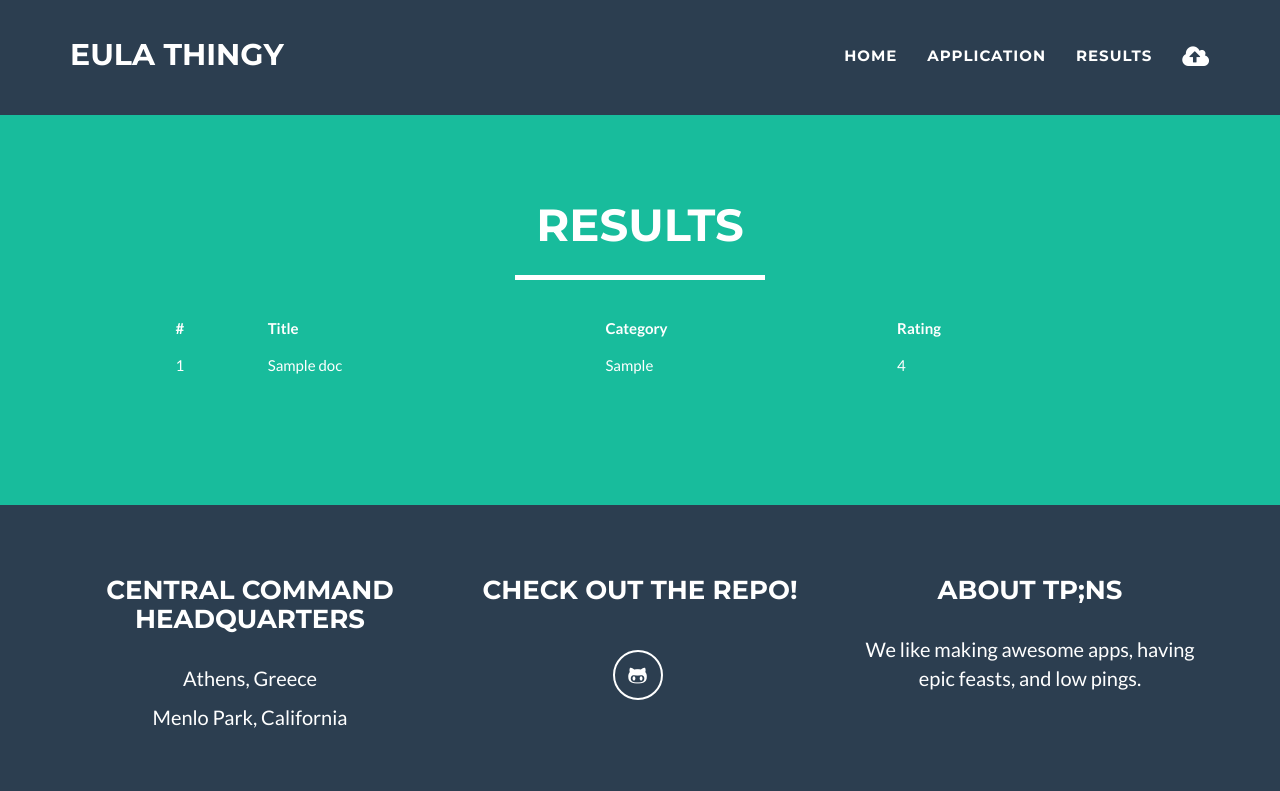
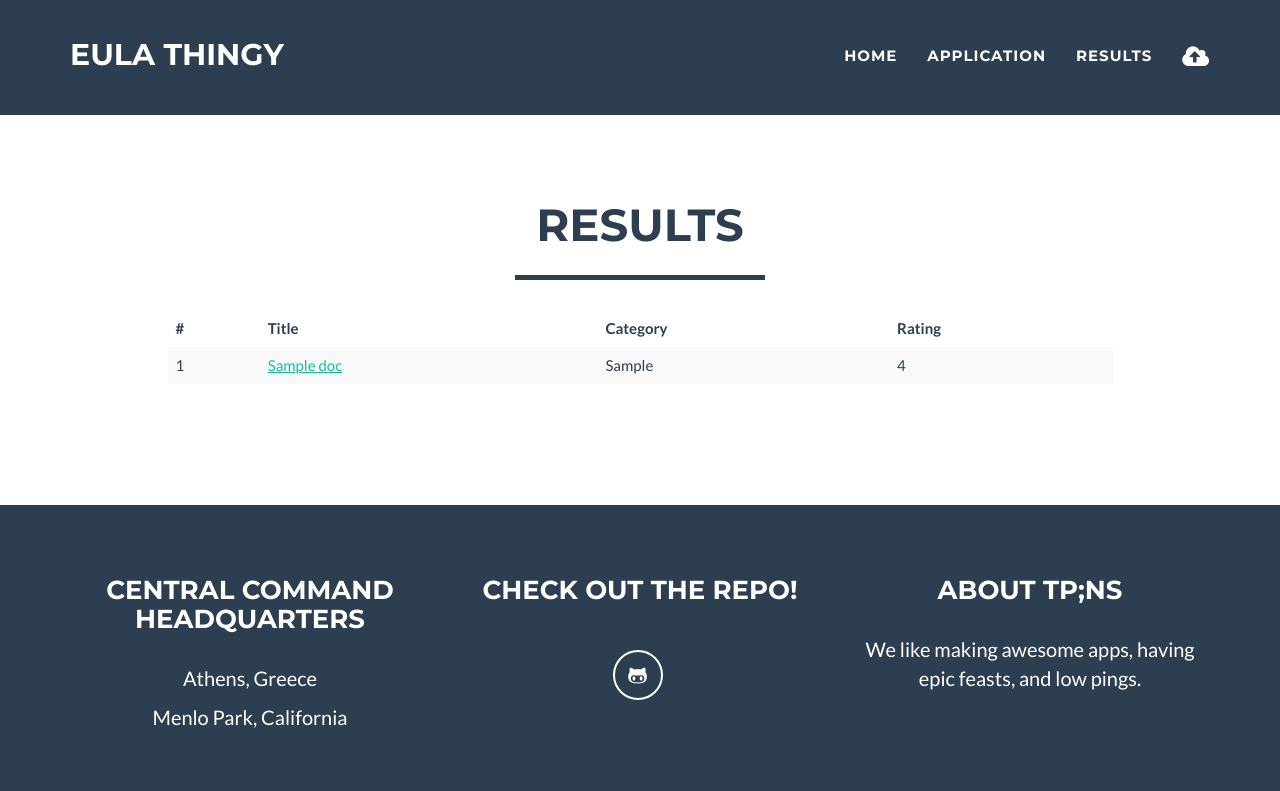
Before and after one commit to NoahLE/EULAThingy, a Django app: template eulathingy/templates/dashboard/results.html in a window 1280 px wide. Shown: the top 791 px of the page. Run offline with Django 3.2, Linux system fonts and the light colour scheme; the template is opened without the code that fills it: most values are stand-ins (such as "Sample title", 1, 10 or a date in 2020); parts of the project's set-up code (start-up, migrations or seed data) failed here and were passed over; some libraries are stand-ins or nearby versions.

Commit message:
last commit?

```diff
--- a/eulathingy/templates/dashboard/read.html
+++ b/eulathingy/templates/dashboard/read.html
@@ -10,7 +10,8 @@
         <div class="container">
             <div class="row">
                 <div class="col-lg-12 text-center">
-                    <h2>Results</h2>
+                    <h2>Wonderful bedtime story</h2>
+                    <h4>in color!</h4>
                     <hr class="star-primary">
                 </div>
             </div>
--- a/eulathingy/templates/dashboard/results.html
+++ b/eulathingy/templates/dashboard/results.html
@@ -6,17 +6,17 @@
 {% block content %}
 
         <!-- Example Section -->
-    <section id="Examples" class="success" style="margin-top: 100px;">
+    <section id="Examples" x style="margin-top: 100px;">
         <div class="container">
             <div class="row">
                 <div class="col-lg-12 text-center">
                     <h2>Results</h2>
-                    <hr class="star-light">
+                    <hr class="star-primary">
                 </div>
             </div>
             <div class="row">
                 <div class="col-lg-offset-1 col-lg-10">
-                    <table class="table">
+                    <table class="table table-striped table-hover ">
                 <thead>
                   <tr>
                     <th>#</th>
@@ -29,7 +29,7 @@
                   {% for doc in docs %}
                       <tr>
                         <td>{{ forloop.counter }}</td>
-                        <td>{{ doc.title }}</td>
+                        <td><a href="/dashboard/read/{{ doc.id }}">{{ doc.title }}</a></td>
                         <td>{{ doc.get_category_display }}</td>
                         <td>{{ doc.rating }}</td>
                       </tr>
```
